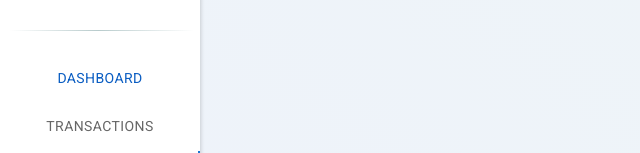
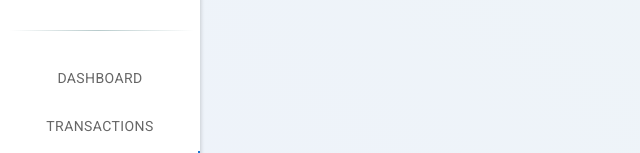
Before and after one commit to mercartem/expense-tracker, a React (Create React App) app in the folder frontend/: page /settings in a window 1280 px wide. In both pictures the pointer is over the tab "DASHBOARD". Shown: the part 278-431 px from the top of the page, without its empty margins (0-640 px from the left). Built offline with nearby package versions, Linux system fonts and the light colour scheme; a web font is replaced by a local one.

Commit message:
feat: add styles in calendar

```diff
--- a/frontend/src/features/DateRangePicker/style/Date.scss
+++ b/frontend/src/features/DateRangePicker/style/Date.scss
@@ -1 +1,3 @@
-@import 'rsuite/dist/rsuite.css';
+.rs-picker-toggle-value {
+  color: #575757 !important;
+}
--- a/frontend/src/index.scss
+++ b/frontend/src/index.scss
@@ -1,4 +1,5 @@
 @import 'normalize.css';
+@import 'rsuite/dist/rsuite.css';
 
 * {
   margin: 0;
--- a/frontend/src/widgets/Navbar/style/Navbar.scss
+++ b/frontend/src/widgets/Navbar/style/Navbar.scss
@@ -61,3 +61,8 @@
     width: 100%;
   }
 }
+
+a:focus,
+a:hover {
+  color: rgba(0, 0, 0, 0.6);
+}
```
